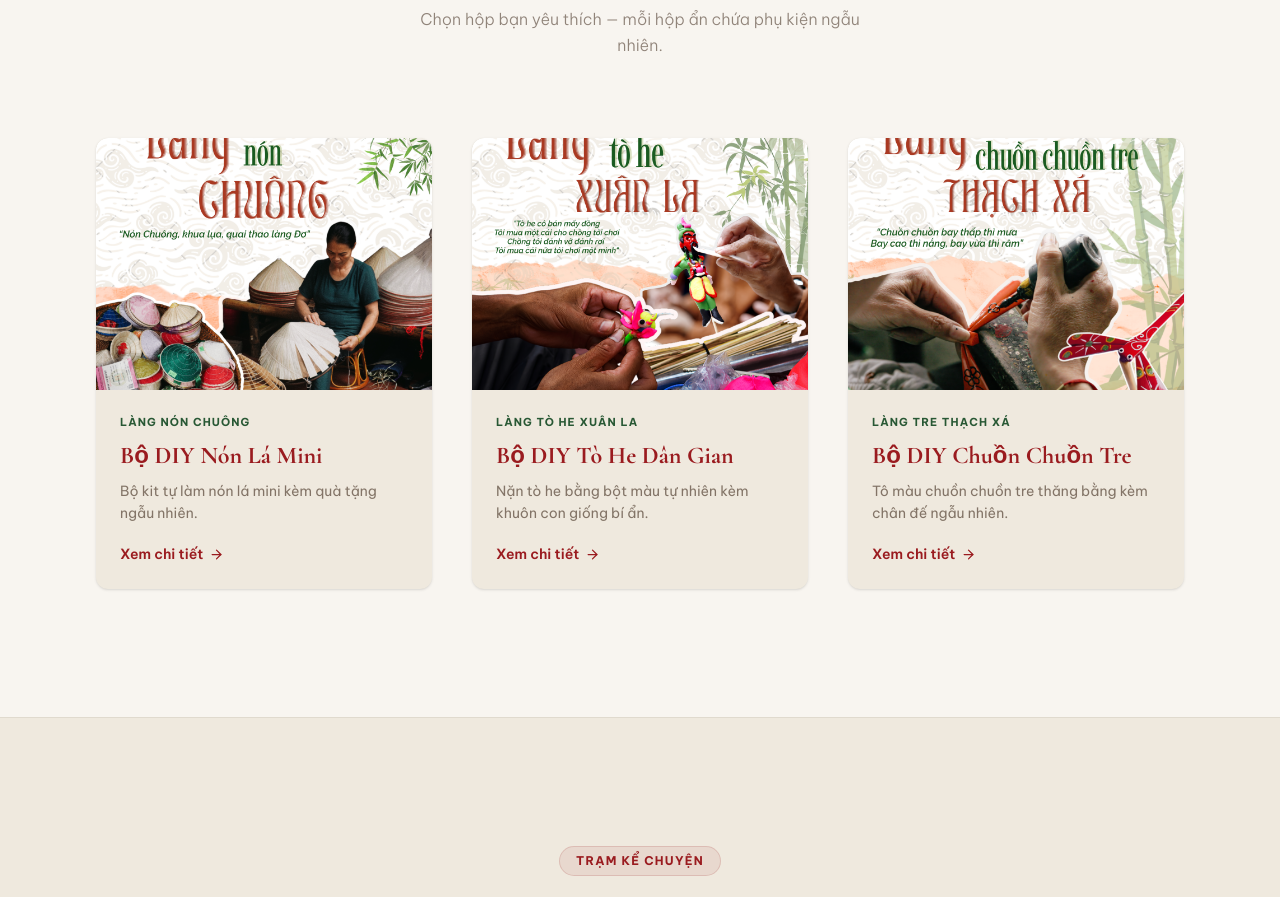
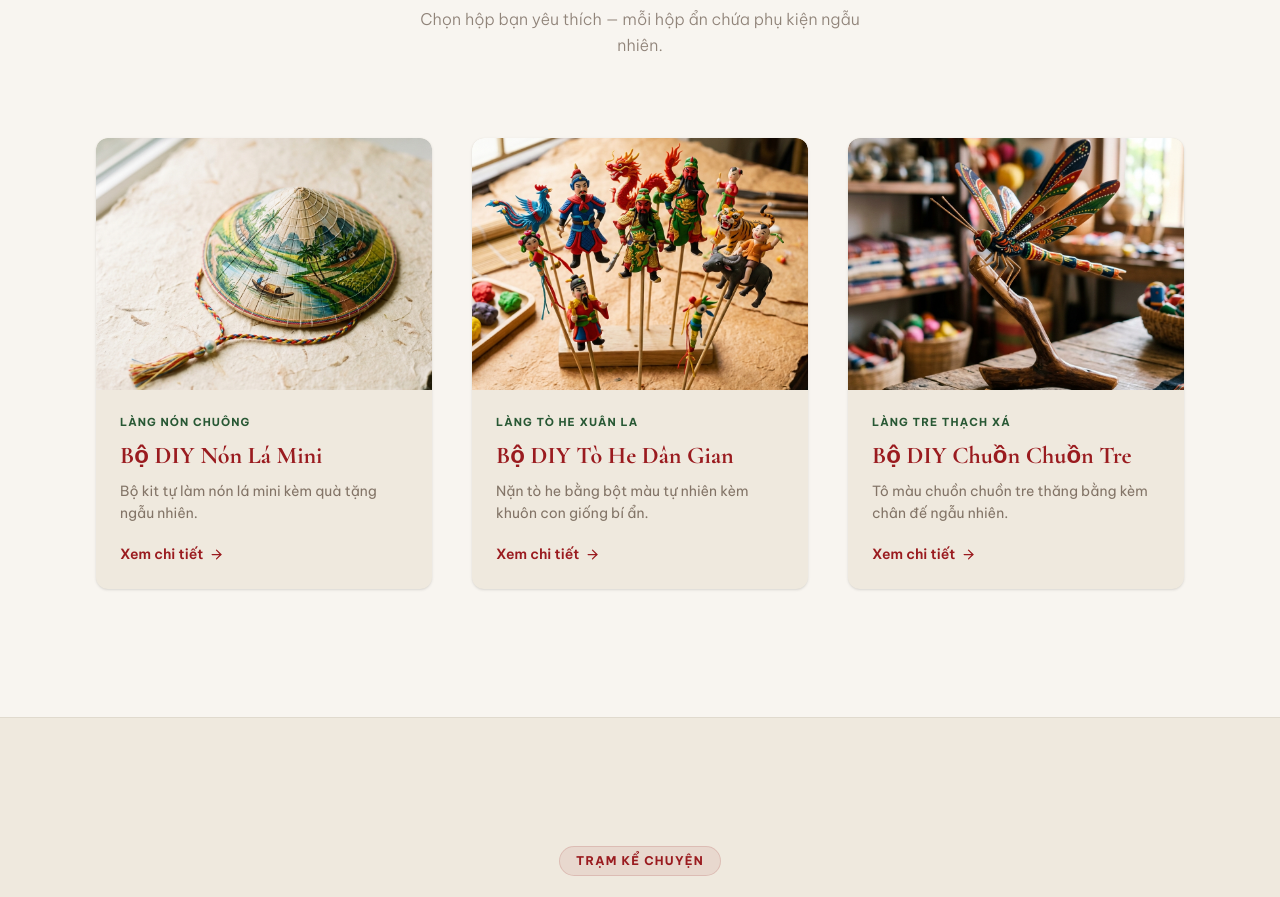
Before and after one commit to justccuong/Cham_Thuc, a Next.js app: page / in a window 1280 px wide. Shown: the part 1040-1937 px from the top of the page. Built offline with nearby package versions, Linux system fonts and the light colour scheme.

Commit message:
revert: Switch product images back to clean photos (.jpg) without banner text

```diff
--- a/src/components/ProductCollection.tsx
+++ b/src/components/ProductCollection.tsx
@@ -14,7 +14,7 @@ const collectionItems: CraftItem[] = [
     village: "Làng Nón Chuông — Hà Nội",
     subtitle: "Trang trí nón lá thủ công",
     description: "Bộ kit tự làm nón lá mini kèm quà tặng ngẫu nhiên.",
-    image: "/products/non-chuong.png",
+    image: "/products/non-chuong.jpg",
     materials: [
       "Frame nón lá mini thủ công",
       "Bộ màu vẽ Acrylic 6 màu",
@@ -32,7 +32,7 @@ const collectionItems: CraftItem[] = [
     village: "Làng Tò He Xuân La — Hà Nội",
     subtitle: "Nặn tò he truyền thống",
     description: "Nặn tò he bằng bột màu tự nhiên kèm khuôn con giống bí ẩn.",
-    image: "/products/to-he.png",
+    image: "/products/to-he.jpg",
     materials: [
       "Bột màu tự nhiên dẻo mịn",
       "Que gỗ nặn truyền thống",
@@ -50,7 +50,7 @@ const collectionItems: CraftItem[] = [
     village: "Làng Tre Thạch Xá — Hà Nội",
     subtitle: "Tô màu chuồn chuồn thăng bằng",
     description: "Tô màu chuồn chuồn tre thăng bằng kèm chân đế ngẫu nhiên.",
-    image: "/products/chuon-chuon-tre.png",
+    image: "/products/chuon-chuon-tre.jpg",
     materials: [
       "Mô hình tre đẽo gọt thủ công",
       "Bộ màu vẽ Acrylic cao cấp",
```
